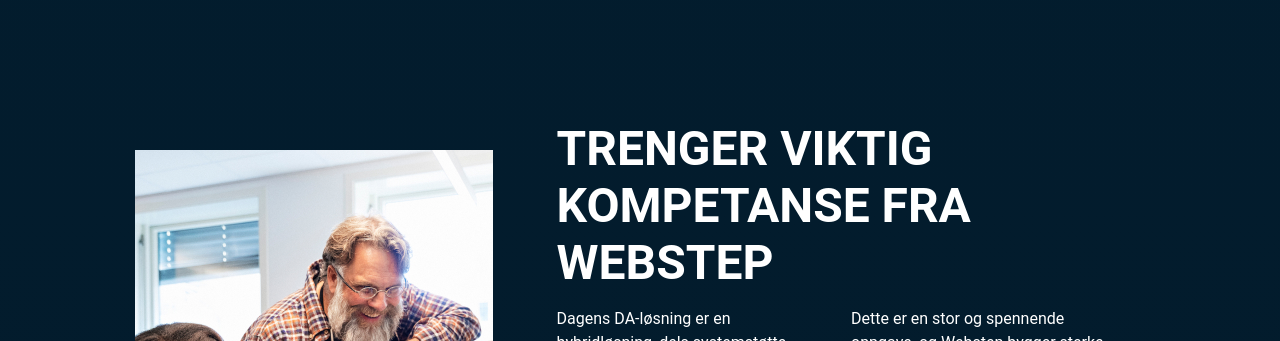
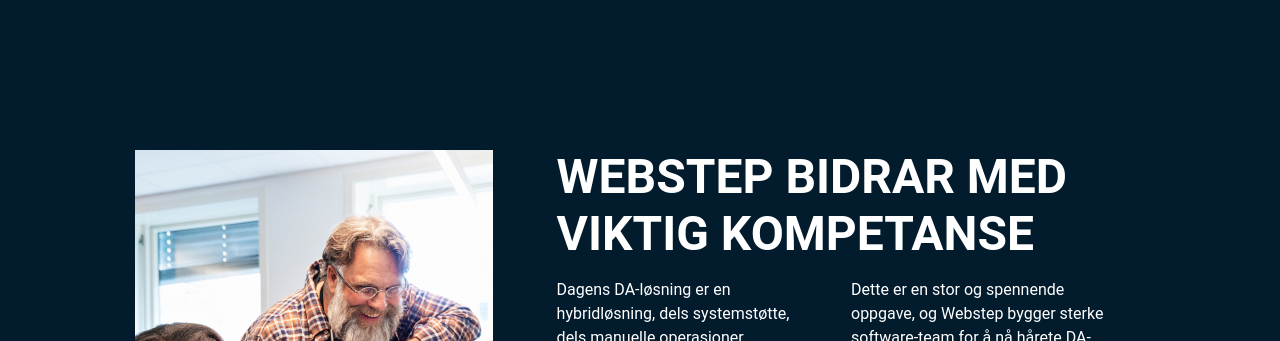
Before and after one commit to Webstep/domstol_landingpage, a Next.js app: page / in a window 1280 px wide. Shown: the part 2420-2761 px from the top of the page. Built offline with nearby package versions, Linux system fonts and the light colour scheme.

Commit message:
fix: change title on compentancy slide

```diff
--- a/components/slides/domstol/ImportantCompetency/ImportantCompetency.tsx
+++ b/components/slides/domstol/ImportantCompetency/ImportantCompetency.tsx
@@ -40,7 +40,7 @@
                     >
                         <Title className={styles.heading}>
                             <div className={styles.stickyDiv}>
-                                TRENGER VIKTIG KOMPETANSE FRA WEBSTEP
+                                WEBSTEP BIDRAR MED VIKTIG KOMPETANSE
                             </div>
                         </Title>
                     </motion.div>
```
